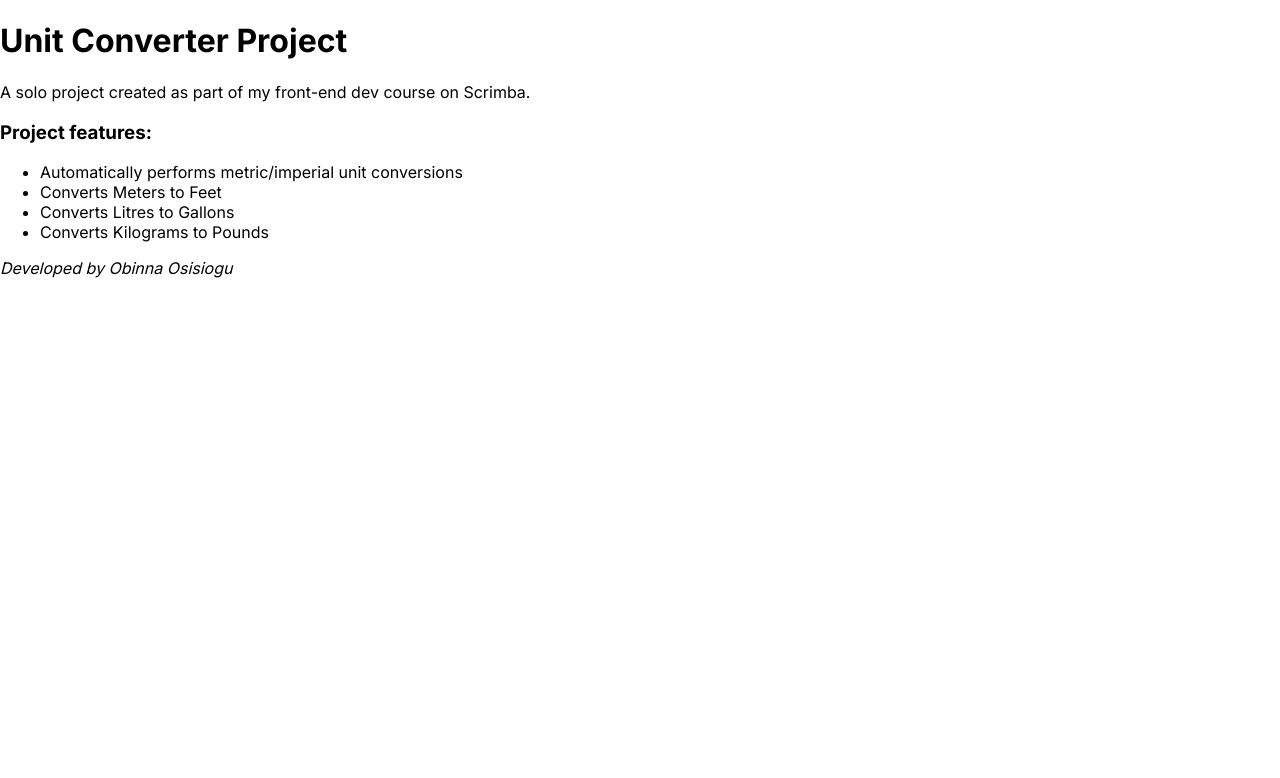
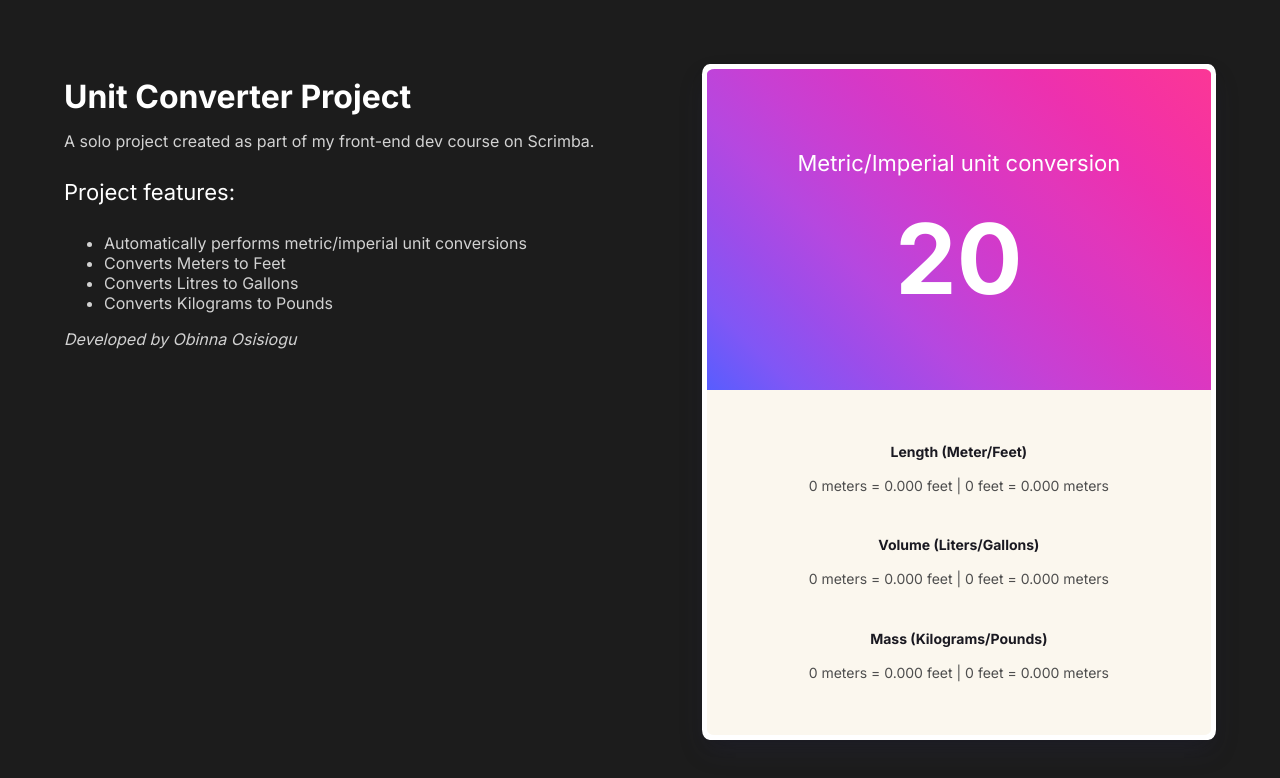
Before and after one commit to AleksandraNorway/unit-converter-project, a plain HTML site: page index.html in a window 1280 px wide. Drawn offline with Linux system fonts and the light colour scheme.

Commit message:
Complete CSS design of web app

```diff
--- a/index.html
+++ b/index.html
@@ -11,7 +11,8 @@
     <title>Unit Converter Project</title>
 </head>
 <body>
-    <div class="app-container"> <!-- flex container -->
+    <div class="bod">
+        <div class="app-desc-container"> <!-- flex container -->
             <div class="app-desc"> <!--flex item-->
                 <h1>Unit Converter Project</h1>
                 <p class="desc-text">A solo project created as part of my front-end dev course on Scrimba.</p>
@@ -24,8 +25,28 @@
                 </ul>
                 <p><em>Developed by Obinna Osisiogu</em></p>
             </div>
-        <div class="app"> <!-- flex item -->
-
+            <div class="app-container"> <!-- flex item -->
+                <div class="app-input-section">
+                    <h3>Metric/Imperial unit conversion</h3>
+                    <h1>20</h1>
+                </div>
+                <div class="app-results-section">
+                    <div class="app-results-container">
+                        <div class="conversion-results length">
+                            <p class="result-type"><strong>Length (Meter/Feet)</strong></p>
+                            <p><span>0</span> meters = <span>0.000</span> feet | <span>0</span> feet = <span>0.000</span> meters</p>
+                        </div>
+                        <div class="conversion-results volume">
+                            <p class="result-type"><strong>Volume (Liters/Gallons)</strong></p>
+                            <p><span>0</span> meters = <span>0.000</span> feet | <span>0</span> feet = <span>0.000</span> meters</p>
+                        </div>
+                        <div class="conversion-results mass">
+                            <p class="result-type"><strong>Mass (Kilograms/Pounds)</strong></p>
+                            <p><span>0</span> meters = <span>0.000</span> feet | <span>0</span> feet = <span>0.000</span> meters</p>
+                        </div>
+                    </div>
+                </div>
+            </div>
         </div>
     </div>
     <script src="index.js"></script>
--- a/style.css
+++ b/style.css
@@ -1,5 +1,108 @@
 html, body {
     font-family: 'Inter', sans-serif;
+    background-color: #1C1C1C;
+    color: white;
+    font-size: 16px;
     margin: 0;
     padding: 0;
 }
+
+/* Typography styling */
+p,
+li  {
+    color: #D2D2D2;
+    line-height: 1.25rem;
+}
+
+h1  {
+    line-height: 1.525rem;
+}
+
+h3  {
+    font-size: 1.375rem;
+    line-height: 2.375rem;
+    font-weight: 400;
+}
+
+.app-input-section > h3   {
+    text-align: center;
+}
+
+.app-input-section > h1   {
+    line-height: 1.525rem;
+    font-size: 6.09rem;
+    text-align: center;
+
+}
+
+.conversion-results .result-type    {
+    color: #1A1921;
+    font-size: 0.875rem;
+    line-height: 1.25rem;
+    text-align: center;
+}
+
+.conversion-results > p {
+    color: #4E4E4E;
+    font-size: 0.875rem;
+    line-height: 1.25rem;
+    text-align: center;
+}
+
+
+
+.bod    {
+    padding: 5%;
+}
+
+.app-container  {
+    background-color: white;
+    border-radius: 1.5%;
+    padding: 5px;
+    box-shadow: rgba(50, 50, 93, 0.25) 0px 13px 27px -5px, rgba(0, 0, 0, 0.3) 0px 8px 16px -8px;
+}
+
+
+.app-desc-container  {
+    display: flex;
+    flex-wrap: wrap;
+    justify-content: space-between;
+}
+
+.app-input-section    {
+    /* width: 550px; */
+    /* height: 260px; */
+    /* left: 0px;
+    top: 0px; */
+    padding: 3.32rem 3.18rem;
+    border-radius: 1.5% 1.5% 0px 0px;
+    background-image: linear-gradient(
+        45deg,
+        hsl(238deg 99% 67%) 0%,
+        hsl(256deg 89% 65%) 11%,
+        hsl(270deg 79% 61%) 22%,
+        hsl(283deg 71% 58%) 33%,
+        hsl(295deg 63% 54%) 44%,
+        hsl(306deg 66% 53%) 56%,
+        hsl(314deg 75% 55%) 67%,
+        hsl(320deg 84% 56%) 78%,
+        hsl(326deg 91% 58%) 89%,
+        hsl(331deg 96% 60%) 100%
+    );
+
+}
+
+.app-results-section    {
+    margin: 0px;
+    background-color: #FBF7EE;
+    border-radius: 0% 0% 1.5% 1.5%;
+}
+
+.app-results-container  {
+    padding: 2.375rem 6.375rem;
+}
+
+.conversion-results.volume {
+    padding-top: 0.7rem;
+    padding-bottom: 0.7rem;
+}
```
Lines whose indentation alone changed are shown as unchanged.
